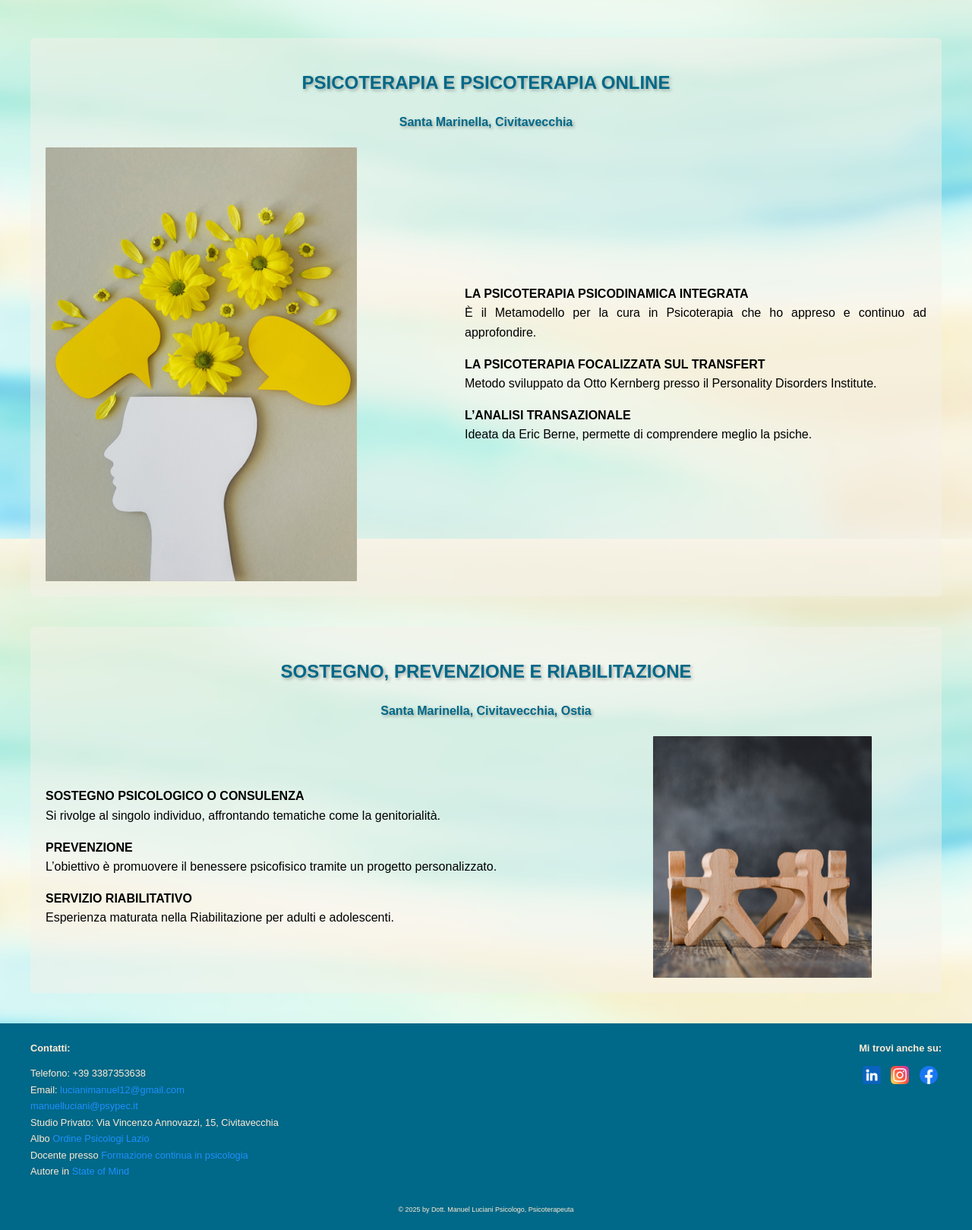
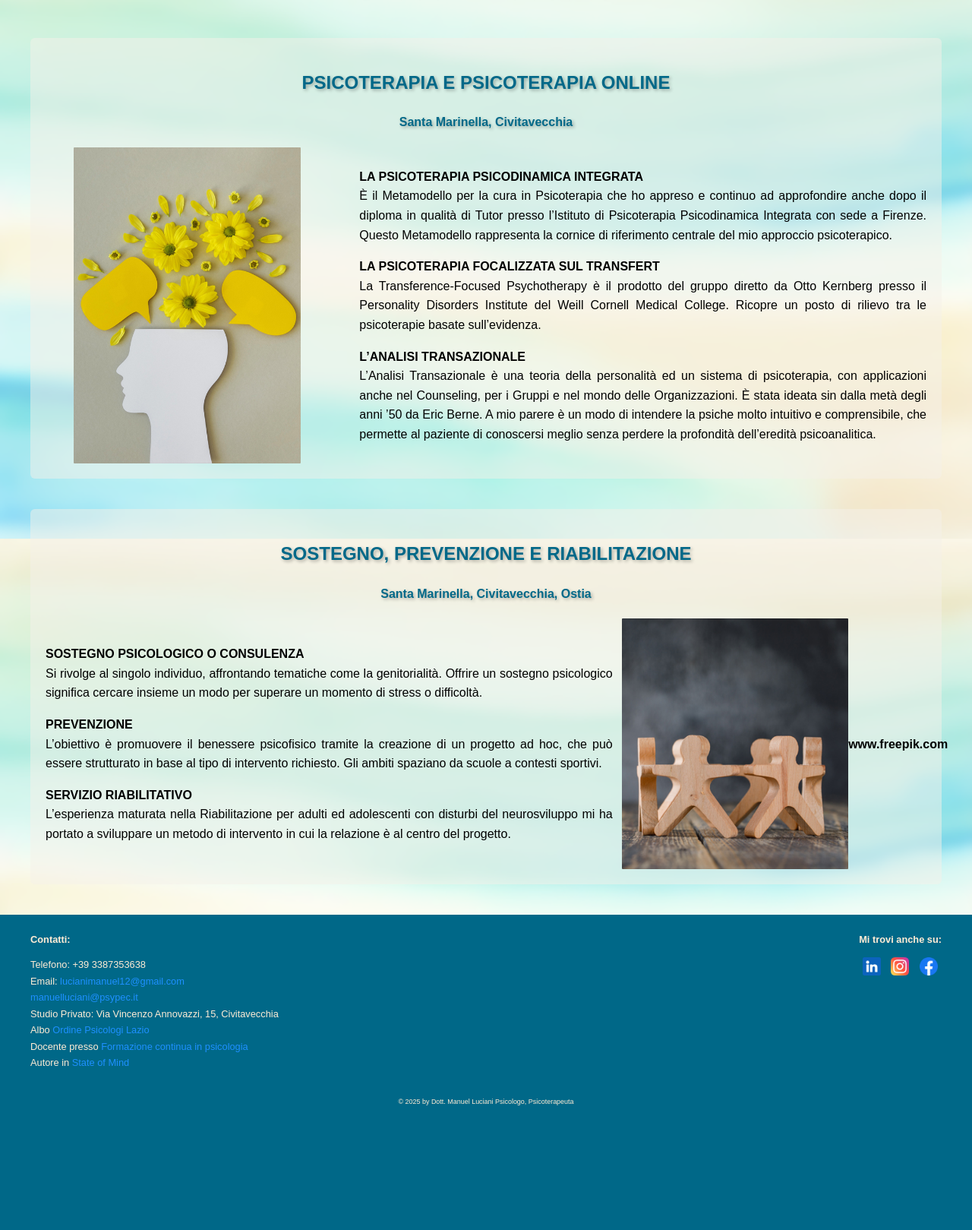
Before and after one commit to GI3793/SitoManuel, a Flask app: page /myjob in a window 1280 px wide. Shown: the part 144-1763 px from the top of the page at 76% size. After the commit the page ends 1599 px from the top, so only its background shows below. Run offline with Flask 3, Linux system fonts and the light colour scheme; some web fonts are replaced.

Commit message:
Add files via upload

```diff
--- a/templates/myjob.html
+++ b/templates/myjob.html
@@ -5,8 +5,9 @@
 {% block content %}
 <section style="max-width: 100%; margin: 0 auto;">
 
-    <!-- Titolo principale -->
-    <div style="padding: 15px; text-align: center; font-size: 33px; font-weight: bold; color: #d59245;
+    <!-- Titolo principale con sfondo crema e blu scuro nel testo -->
+    <div style="padding: 15px; text-align: center;
+                font-size: 33px; font-weight: bold; color: #d59245;
                 text-shadow: 2px 2px 4px rgba(0, 0, 0, 0.3); border-radius: 6px;">
         DI COSA MI OCCUPO
     </div>
@@ -15,30 +16,31 @@
 
     <!-- Sezione 1: Psicoterapia e Psicoterapia Online -->
     <div style="background: rgba(245, 241, 233, 0.5); padding: 20px; border-radius: 6px; margin-bottom: 40px;">
-        <h2 style="text-align: center; color: #006888; text-shadow: 2px 2px 4px rgba(0, 0, 0, 0.3); margin-bottom: 20px;">
-            PSICOTERAPIA E PSICOTERAPIA ONLINE
-        </h2>
-        <h2 style="text-align: center; color: #006888; font-size: 16px; text-shadow: 2px 2px 4px rgba(0, 0, 0, 0.3); margin-bottom: 20px;">
+        <!-- Titolo della sezione -->
+        <h2 style="text-align: center; color: #006888;
+                   text-shadow: 2px 2px 4px rgba(0, 0, 0, 0.3); margin-bottom: 20px;">
+        PSICOTERAPIA E PSICOTERAPIA ONLINE
+        <h2 style="text-align: center; color: #006888; font-size: 16px;
+                   text-shadow: 2px 2px 4px rgba(0, 0, 0, 0.3); margin-bottom: 20px;">
             <p>Santa Marinella, Civitavecchia</p>
         </h2>
-
+        <!-- Contenitore flessibile per immagine e testo -->
         <div style="display: flex; align-items: center; justify-content: center; gap: 40px; flex-wrap: wrap;">
-            <!-- Contenitore immagine -->
-            <div class="image-container">
-                <img src="{{ url_for('static', filename='images/note1.jpg') }}" alt="Psicoterapia">
-                <div class="hover-text">Immagine presa da <strong>Freepik</strong></div>
+            <!-- Immagine a sinistra, centrata -->
+            <div style="flex: 1; text-align: center; display: flex; justify-content: center; align-items: center;">
+                <img src="{{ url_for('static', filename='images/note1.jpg') }}" alt="Psicoterapia"
+                     style="width: 80%; height: auto; border-radius: 1px;">
             </div>
-
             <!-- Testo a destra -->
             <div style="flex: 2; text-align: justify;">
                 <p><strong>LA PSICOTERAPIA PSICODINAMICA INTEGRATA</strong><br>
-                    È il Metamodello per la cura in Psicoterapia che ho appreso e continuo ad approfondire.
+                    È il Metamodello per la cura in Psicoterapia che ho appreso e continuo ad approfondire anche dopo il diploma in qualità di Tutor presso l’Istituto di Psicoterapia Psicodinamica Integrata con sede a Firenze. Questo Metamodello rappresenta la cornice di riferimento centrale del mio approccio psicoterapico.
                 </p>
                 <p><strong>LA PSICOTERAPIA FOCALIZZATA SUL TRANSFERT</strong><br>
-                    Metodo sviluppato da Otto Kernberg presso il Personality Disorders Institute.
+                    La Transference-Focused Psychotherapy è il prodotto del gruppo diretto da Otto Kernberg presso il Personality Disorders Institute del Weill Cornell Medical College. Ricopre un posto di rilievo tra le psicoterapie basate sull’evidenza.
                 </p>
                 <p><strong>L’ANALISI TRANSAZIONALE</strong><br>
-                    Ideata da Eric Berne, permette di comprendere meglio la psiche.
+                    L’Analisi Transazionale è una teoria della personalità ed un sistema di psicoterapia, con applicazioni anche nel Counseling, per i Gruppi e nel mondo delle Organizzazioni. È stata ideata sin dalla metà degli anni ’50 da Eric Berne. A mio parere è un modo di intendere la psiche molto intuitivo e comprensibile, che permette al paziente di conoscersi meglio senza perdere la profondità dell’eredità psicoanalitica.
                 </p>
             </div>
         </div>
@@ -46,68 +48,40 @@
 
     <!-- Sezione 2: Sostegno, Prevenzione e Riabilitazione -->
     <div style="background: rgba(245, 241, 233, 0.5); padding: 20px; border-radius: 6px;">
-        <h2 style="text-align: center; color: #006888; text-shadow: 2px 2px 4px rgba(0, 0, 0, 0.3); margin-bottom: 20px;">
+        <!-- Titolo della sezione -->
+        <h2 style="text-align: center; color: #006888;
+                   text-shadow: 2px 2px 4px rgba(0, 0, 0, 0.3); margin-bottom: 20px;">
             SOSTEGNO, PREVENZIONE E RIABILITAZIONE
-        </h2>
-        <h2 style="text-align: center; color: #006888; font-size: 16px; text-shadow: 2px 2px 4px rgba(0, 0, 0, 0.3); margin-bottom: 20px;">
-            <p>Santa Marinella, Civitavecchia, Ostia</p>
-        </h2>
-
+            <h2 style="text-align: center; color: #006888; font-size: 16px;
+            text-shadow: 2px 2px 4px rgba(0, 0, 0, 0.3); margin-bottom: 20px;">
+     <p>Santa Marinella, Civitavecchia, Ostia</p>
+    </h2>
+        <!-- Contenitore flessibile per testo e immagine -->
         <div style="display: flex; align-items: center; justify-content: center; gap: 40px; flex-wrap: wrap;">
             <!-- Testo a sinistra -->
             <div style="flex: 2; text-align: justify;">
                 <p><strong>SOSTEGNO PSICOLOGICO O CONSULENZA</strong><br>
-                    Si rivolge al singolo individuo, affrontando tematiche come la genitorialità.
+                    Si rivolge al singolo individuo, affrontando tematiche come la genitorialità. Offrire un sostegno psicologico significa cercare insieme un modo per superare un momento di stress o difficoltà.
                 </p>
                 <p><strong>PREVENZIONE</strong><br>
-                    L’obiettivo è promuovere il benessere psicofisico tramite un progetto personalizzato.
+                    L’obiettivo è promuovere il benessere psicofisico tramite la creazione di un progetto ad hoc, che può essere strutturato in base al tipo di intervento richiesto. Gli ambiti spaziano da scuole a contesti sportivi.
                 </p>
                 <p><strong>SERVIZIO RIABILITATIVO</strong><br>
-                    Esperienza maturata nella Riabilitazione per adulti e adolescenti.
+                    L’esperienza maturata nella Riabilitazione per adulti ed adolescenti con disturbi del neurosviluppo mi ha portato a sviluppare un metodo di intervento in cui la relazione è al centro del progetto.
                 </p>
             </div>
+            <!-- Immagine a destra, centrata -->
+            <div style="flex: 1; text-align: center; display: flex; justify-content: center; align-items: center;">
+                <img src="{{ url_for('static', filename='images/hand.jpg') }}" alt="Riabilitazione"
+                     style="width: 80%; height: auto; border-radius: 1px;">
 
-            <!-- Contenitore immagine -->
-            <div class="image-container">
-                <img src="{{ url_for('static', filename='images/hand.jpg') }}" alt="Riabilitazione">
-                <div class="hover-text">Immagine presa da <strong>Freepik</strong></div>
-            </div>
+                     <div class="caption">
+                        <span>
+                           <strong>www.freepik.com</strong>
+                        </span>
+                     </div>
         </div>
     </div>
+
 </section>
-
-<!-- Stile per mostrare il testo al passaggio del mouse -->
-<style>
-    .image-container {
-        position: relative;
-        display: inline-block;
-    }
-
-    .image-container img {
-        width: 80%;
-        height: auto;
-        border-radius: 1px;
-        display: block;
-    }
-
-    .hover-text {
-        position: absolute;
-        bottom: 10px;
-        left: 50%;
-        transform: translateX(-50%);
-        background: rgba(0, 0, 0, 0.6);
-        color: white;
-        padding: 5px 10px;
-        border-radius: 4px;
-        font-size: 12px;
-        opacity: 0;
-        transition: opacity 0.3s ease;
-        white-space: nowrap;
-    }
-
-    .image-container:hover .hover-text {
-        opacity: 1;
-    }
-</style>
-
 {% endblock %}
```
